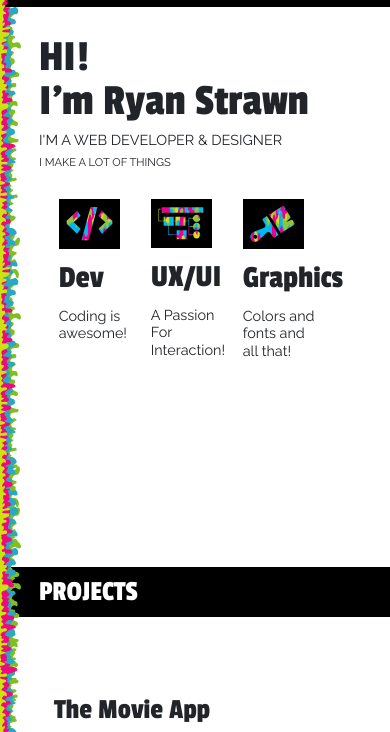
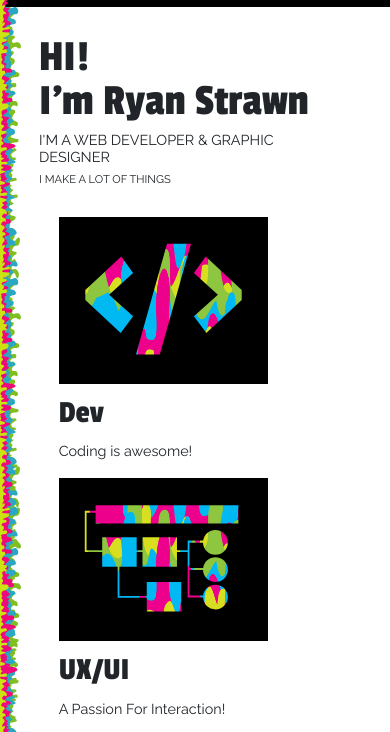
Before and after one commit to STRDesignandDev/STR_Portfolio, a plain HTML site: page index.html in a window 390 px wide. Shown: the part 43-775 px from the top of the page. Drawn offline with nearby package versions, Linux system fonts and the light colour scheme.

Commit message:
copy changes

```diff
--- a/index.html
+++ b/index.html
@@ -128,7 +128,7 @@
         <div class="introtext text">
           <h1>HI!</h1>
           <h1>I'm Ryan Strawn</h1>
-          <h3>I'M A WEB DEVELOPER & DESIGNER</h3>
+          <h3>I'M A WEB DEVELOPER & GRAPHIC DESIGNER</h3>
           <h4>I MAKE A LOT OF THINGS</h4>
         </div>
       </div>
@@ -146,21 +146,21 @@
 
     <div class="workcategories addtopmargin"  data-depth='-.5' data-type='parallax'>
       <div class="row" id="projectslink2">
-        <div class="col-4 col-sm-4 workitem icon devicon" id="animate1">
+        <div class="col-sm-4 workitem icon devicon" id="animate1">
             <div class="workitemwrapper">
               <img src="img/deviconcolor.svg" class="img-fluid " id="color_back">
             </div>
             <h2>Dev</h2>
             <h3>Coding is awesome!</h3>
         </div>
-        <div class="col-4 col-sm-4 workitem icon uxicon" id="animate2">
+        <div class="col-sm-4 workitem icon uxicon" id="animate2">
             <div class="workitemwrapper">
               <img src="img/uxiconcolor.svg" class="img-fluid" id="color_back">
             </div>
             <h2>UX/UI</h2>
             <h3>A Passion For Interaction!</h3>
         </div>
-        <div class="col-4 col-sm-4 workitem icon desicon" id="animate3">
+        <div class="col-sm-4 workitem icon desicon" id="animate3">
             <div class="workitemwrapper">
               <img src="img/designiconcolor.svg" class="img-fluid" id="color_back">
             </div>
```
